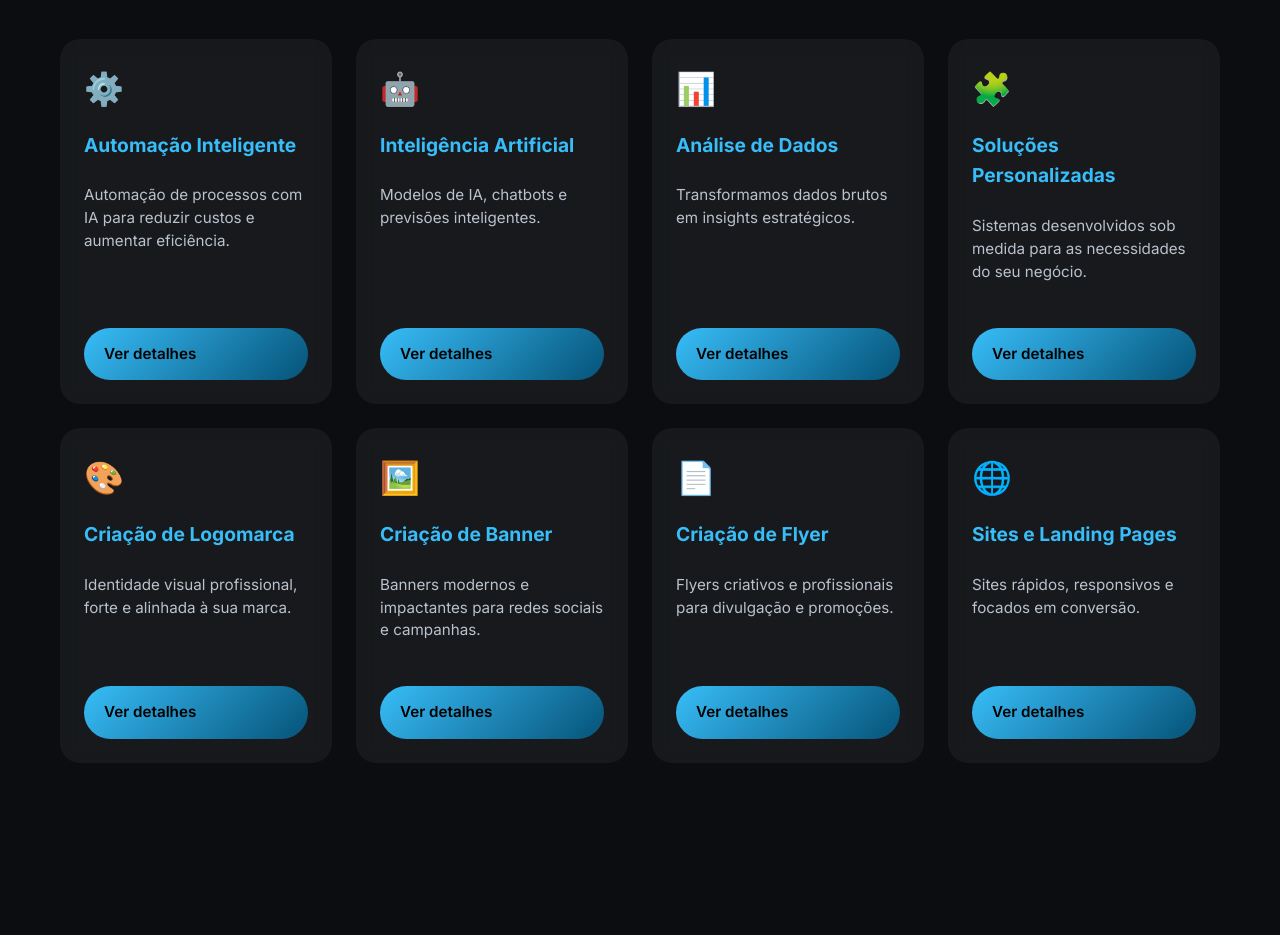
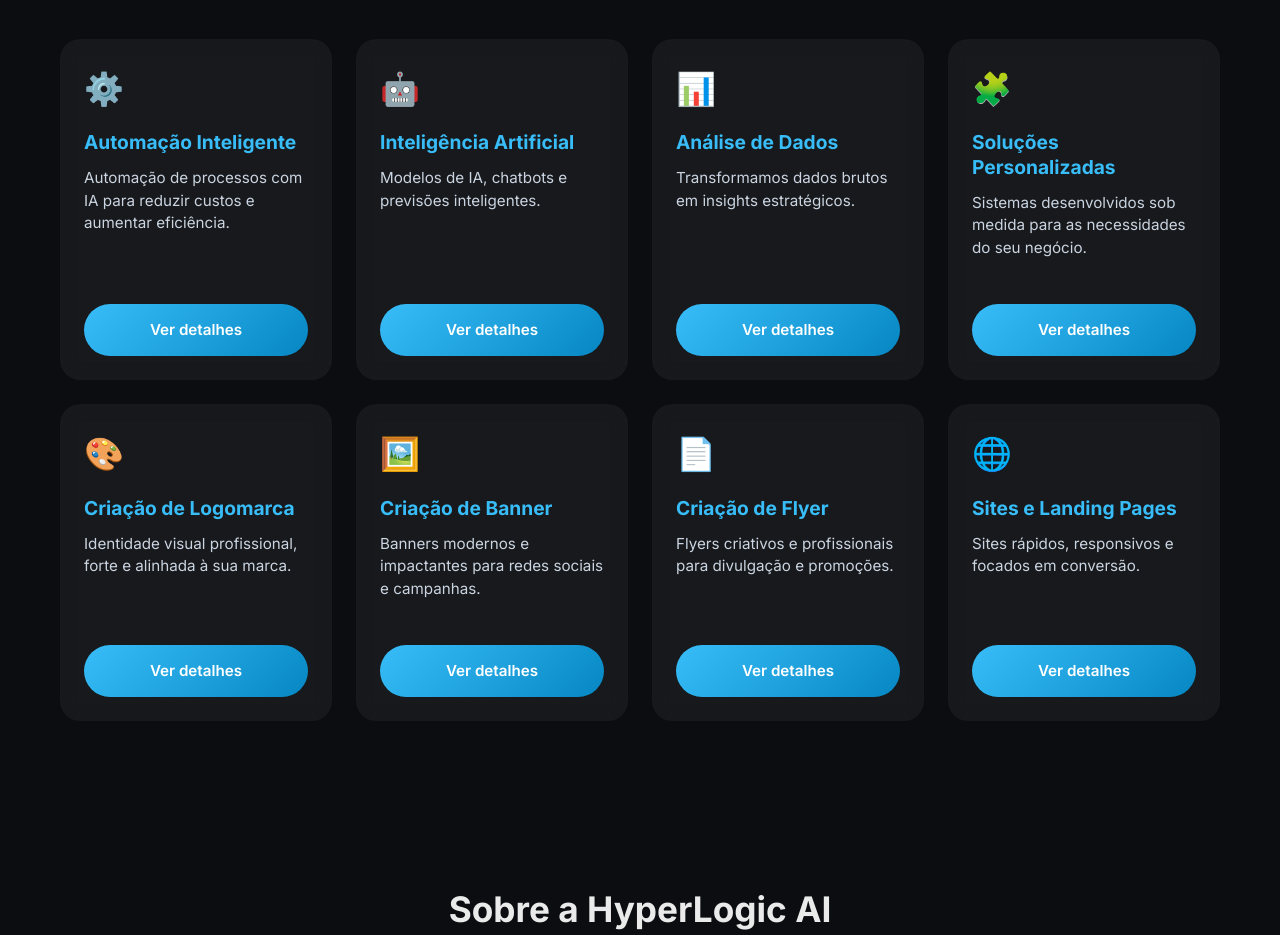
Before and after one commit to hiagoph/hyperlogic-ai, a Next.js app: page / in a window 1280 px wide. Shown: the part 620-1555 px from the top of the page. Built offline with nearby package versions, Linux system fonts and the light colour scheme.

Commit message:
ultima atualizaçao

```diff
--- a/app/globals.css
+++ b/app/globals.css
@@ -53,9 +53,14 @@
 .card {
   display: flex;
   flex-direction: column;
-
   padding: 24px;
   border-radius: 20px;
+  background: #0f1220;
+
+  /* REMOVE QUALQUER BURACO */
+  gap: 8px;
+  min-height: auto;
+  height: auto;
 
   background: #0f1220;
   gap: 12px; /* CONTROLA O ESPAÇO ENTRE TUDO */
@@ -78,34 +83,38 @@
 
 .card h3 {
   margin: 0;
+  padding: 0;
   font-size: 1.2rem;
+  line-height: 1.3;
+
   color: #38bdf8;
-  margin-bottom: 12px;
+  margin-bottom: 0;
 }
 
 .card p {
   margin: 0;
-  font-size: 0.95rem;
+  padding: 0;
   line-height: 1.5;
-  opacity: 0.9;
+
   color: #cbd5e1;
   font-size: 0.95rem;
   margin-bottom: 32px; /* 👈 ESPAÇO ENTRE TEXTO E BOTÃO */
 }
 
-/* BOTÃO */
+/* BOTÃO DO CARD */
 .card-btn {
   margin-top: auto;
   width: 100%;
 
   display: inline-flex;
   align-items: center;
+  justify-content: center;
 
   padding: 14px 20px;
   border-radius: 999px;
 
-  background: linear-gradient(135deg, #38bdf8, #055378);
-  color: #000000;
+  background: linear-gradient(135deg, #38bdf8, #0687c3);
+  color: #ffffff;
 
   font-weight: 600;
   font-size: 0.95rem;
@@ -117,10 +126,12 @@
   transition: all 0.3s ease;
 }
 
+/* HOVER */
 .card-btn:hover {
   transform: translateY(-2px);
-  box-shadow: 0 10px 30px #000000;
+  box-shadow: 0 10px 30px rgba(0, 0, 0, 0.6);
 }
+
 
 
 .about {
@@ -164,6 +175,7 @@
   border-radius: 50%;
   display: flex;
   align-items: center;
+  justify-content: center;
   font-size: 1.8rem;
   text-decoration: none;
   box-shadow: 0 10px 25px rgba(0,0,0,0.4);
@@ -361,10 +373,9 @@
   }
 }
 
-@media (max-width: 480px) {
+@media (max-width: 768px) {
   .card {
     padding: 20px;
-    gap: 10px;
   }
 
   .card h3 {
@@ -376,7 +387,6 @@
   }
 
   .card-btn {
-    font-size: 0.9rem;
-    padding: 14px;
+    font-size: 1rem;
   }
 }
```
